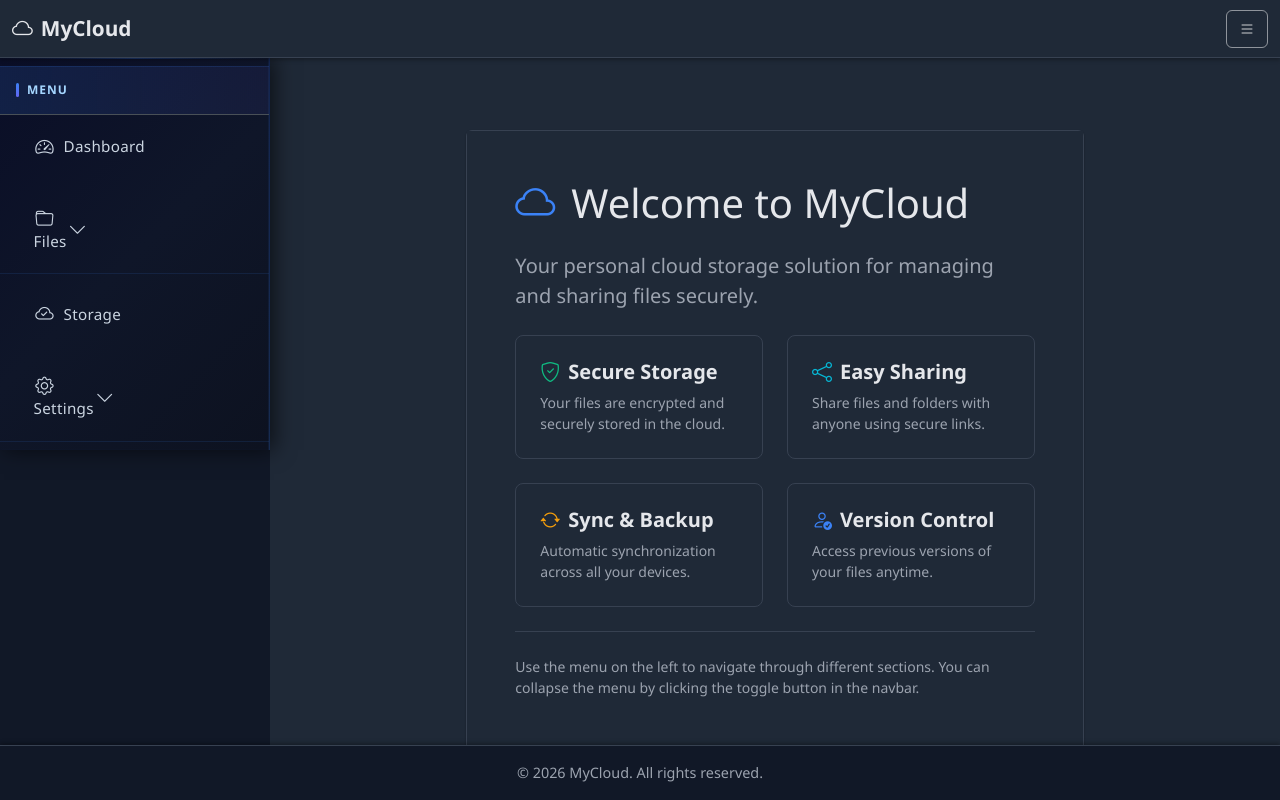
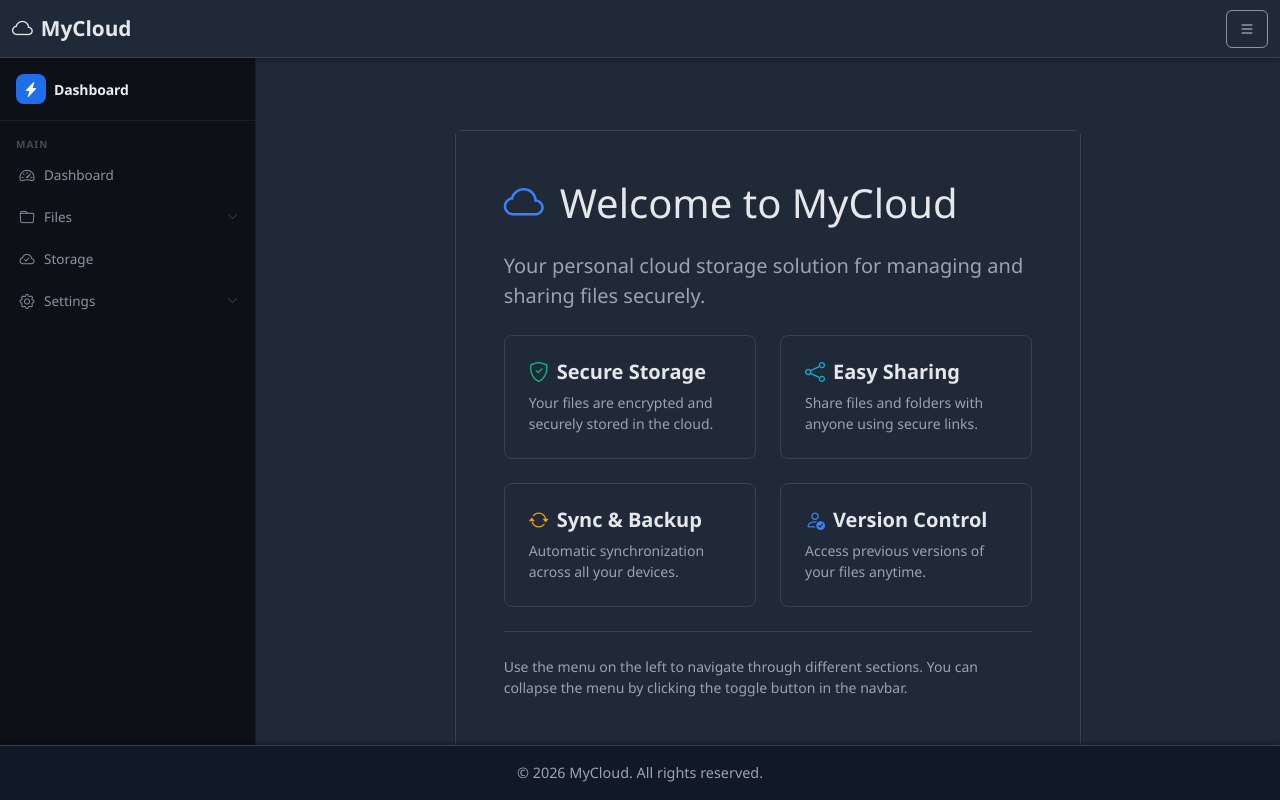
Before and after one commit to bhaskar4k/My-Cloud, an Angular app in the folder app/: page /home in a window 1280 px wide. Built offline with nearby package versions, Linux system fonts and the light colour scheme.

Commit message:
Fix side panel

```diff
--- a/app/src/app/page-components/layout/side-panel/side-panel.component.css
+++ b/app/src/app/page-components/layout/side-panel/side-panel.component.css
@@ -1,229 +1,190 @@
-/* Modern Stylish Side Panel */
+/* ========================
+   SIDEBAR SHELL
+======================== */
 .side-panel {
-  background: linear-gradient(135deg, #0a0e27 0%, #0f1629 50%, #0d1220 100%);
-  border-right: 1px solid rgba(59, 130, 246, 0.2);
-  min-width: 270px;
-  max-width: 270px;
-  overflow-y: auto;
-  overflow-x: hidden;
-  transition: all 0.3s cubic-bezier(0.4, 0, 0.2, 1);
-  position: relative;
-  box-shadow: 4px 0 20px rgba(0, 0, 0, 0.6), inset -1px 0 1px rgba(59, 130, 246, 0.1);
+  width: 256px;
+  min-width: 256px;
+  height: 100%;
+  background: #0d1117;
+  border-right: 1px solid rgba(255, 255, 255, 0.06);
   display: flex;
   flex-direction: column;
-  backdrop-filter: blur(10px);
-}
-
-.side-panel::before {
-  content: '';
-  position: absolute;
-  top: 0;
-  left: 0;
-  right: 0;
-  height: 1px;
-  background: linear-gradient(90deg, transparent, rgba(59, 130, 246, 0.3), transparent);
-  pointer-events: none;
+  overflow: hidden;
+  transition: width 0.25s ease, min-width 0.25s ease;
 }
 
 .side-panel.closed {
+  width: 0;
   min-width: 0;
-  max-width: 0;
-  border-right: none;
-  overflow: hidden;
-  box-shadow: none;
 }
 
-/* Scrollbar Styling */
-.side-panel::-webkit-scrollbar {
-  width: 6px;
+.side-panel-inner {
+  width: 256px;
+  /* keeps content stable during close animation */
+  height: 100%;
+  display: flex;
+  flex-direction: column;
+  overflow-y: auto;
+  overflow-x: hidden;
 }
 
-.side-panel::-webkit-scrollbar-track {
-  background: transparent;
+.side-panel-inner::-webkit-scrollbar {
+  width: 0;
 }
 
-.side-panel::-webkit-scrollbar-thumb {
-  background: linear-gradient(180deg, rgba(59, 130, 246, 0.4), rgba(99, 102, 241, 0.4));
-  border-radius: 10px;
-  transition: all 0.3s ease;
+/* ========================
+   BRAND HEADER
+======================== */
+.sb-brand {
+  border-bottom: 1px solid rgba(255, 255, 255, 0.06) !important;
 }
 
-.side-panel::-webkit-scrollbar-thumb:hover {
-  background: linear-gradient(180deg, rgba(59, 130, 246, 0.6), rgba(99, 102, 241, 0.6));
+.sb-brand-icon {
+  width: 30px;
+  height: 30px;
+  border-radius: 8px;
+  background: #1f6feb;
+  display: flex;
+  align-items: center;
+  justify-content: center;
+  font-size: 15px;
+  color: #fff;
+  flex-shrink: 0;
 }
 
-.side-panel-content {
-  padding: 0;
-  flex: 1;
+.sb-brand-name {
+  font-size: 14px;
+  font-weight: 600;
+  color: #e6edf3;
+  letter-spacing: -0.01em;
 }
 
-.side-panel-content h5 {
-  color: #a5d6ff;
-  background: linear-gradient(90deg, rgba(59, 130, 246, 0.15) 0%, rgba(99, 102, 241, 0.08) 100%);
-  border-bottom: 1px solid rgba(59, 130, 246, 0.25);
-  border-top: 1px solid rgba(59, 130, 246, 0.15);
-  font-weight: 800;
-  padding: 1.2rem 1.5rem;
-  margin: 0.5rem 0 0 0;
-  letter-spacing: 1px;
+/* ========================
+   SECTION LABEL
+======================== */
+.sb-section-label {
+  font-size: 10px;
+  font-weight: 600;
+  color: rgba(139, 148, 158, 0.45);
+  letter-spacing: 0.1em;
   text-transform: uppercase;
-  font-size: 0.75rem;
-  display: flex;
-  align-items: center;
-  gap: 0.5rem;
-  position: relative;
 }
 
-.side-panel-content h5::before {
-  content: '';
-  width: 3px;
-  height: 14px;
-  background: linear-gradient(180deg, #3b82f6, #6366f1);
-  border-radius: 2px;
+/* ========================
+   NAV ITEM (shared base)
+======================== */
+.sb-item {
+  position: relative;
+  height: 38px;
+  padding: 0 10px;
+  border-radius: 8px;
+  border: none;
+  background: transparent;
+  color: #8b949e;
+  font-size: 13.5px;
+  font-weight: 500;
+  text-decoration: none;
+  cursor: pointer;
+  transition: background 0.15s ease, color 0.15s ease;
 }
 
-.nav-link {
-  color: #cbd5e1 !important;
-  padding: 0.9rem 1.35rem !important;
-  border: none;
-  background: transparent;
-  text-align: left;
-  cursor: pointer;
-  transition: all 0.3s cubic-bezier(0.4, 0, 0.2, 1);
-  font-size: 0.95rem;
-  display: flex;
-  align-items: center;
-  justify-content: flex-start;
-  margin: 0.4rem 0.75rem;
-  border-radius: 0.75rem;
-  font-weight: 500;
-  letter-spacing: 0.3px;
-  position: relative;
-  overflow: hidden;
+.sb-item:hover {
+  background: rgba(177, 186, 196, 0.08);
+  color: #e6edf3;
 }
 
-.nav-link::before {
+/* Active state — left accent bar */
+.sb-item.active,
+a.sb-item.active {
+  background: rgba(31, 111, 235, 0.12);
+  color: #58a6ff;
+}
+
+.sb-item.active::before,
+a.sb-item.active::before {
   content: '';
   position: absolute;
   left: 0;
-  top: 0;
-  width: 0;
-  height: 100%;
-  background: linear-gradient(90deg, rgba(59, 130, 246, 0.2), transparent);
-  transition: width 0.3s ease;
-  border-radius: 0.75rem;
+  top: 7px;
+  bottom: 7px;
+  width: 3px;
+  background: #1f6feb;
+  border-radius: 0 3px 3px 0;
 }
 
-.nav-link:hover {
-  background-color: rgba(59, 130, 246, 0.1);
-  color: #a5d6ff !important;
-  transform: translateX(6px);
-  box-shadow: inset 0 0 12px rgba(59, 130, 246, 0.1);
-}
-
-.nav-link:hover::before {
-  width: 100%;
-}
-
-.nav-link:hover i {
-  color: #60a5fa;
-  transform: scale(1.15) rotate(5deg);
-}
-
-.nav-link.active {
-  background: linear-gradient(90deg, rgba(59, 130, 246, 0.25) 0%, rgba(99, 102, 241, 0.15) 100%);
-  color: #a5d6ff !important;
-  border-left: 3px solid #3b82f6;
-  padding-left: calc(1.35rem - 3px) !important;
-  font-weight: 700;
-  box-shadow: 0 4px 12px rgba(59, 130, 246, 0.15), inset 0 0 12px rgba(59, 130, 246, 0.08);
-}
-
-.nav-link.active i {
-  color: #60a5fa;
-  transform: scale(1.2);
-}
-
-.nav-link i {
-  width: 22px;
-  height: 22px;
-  margin-right: 0.85rem;
-  font-size: 1.15rem;
-  transition: all 0.3s cubic-bezier(0.4, 0, 0.2, 1);
-  display: flex;
-  align-items: center;
-  justify-content: center;
+/* ========================
+   ICONS
+======================== */
+.sb-icon {
+  width: 18px;
+  font-size: 15px;
+  text-align: center;
   flex-shrink: 0;
 }
 
-.menu-item-group {
-  border-bottom: 1px solid rgba(59, 130, 246, 0.12);
-  margin: 0.5rem 0;
-  transition: all 0.3s ease;
+/* ========================
+   CHEVRON
+======================== */
+.sb-chevron {
+  font-size: 11px;
+  opacity: 0.45;
+  transition: transform 0.2s ease;
 }
 
-.menu-item-group:hover {
-  border-bottom-color: rgba(59, 130, 246, 0.2);
+.sb-item.expanded .sb-chevron {
+  transform: rotate(180deg);
 }
 
-/* Submenu Styling */
-.submenu {
-  background: linear-gradient(180deg, rgba(30, 58, 138, 0.2) 0%, rgba(15, 23, 42, 0.5) 100%);
-  border-left: 3px solid rgba(59, 130, 246, 0.25);
-  border-radius: 0.5rem;
-  margin: 0.3rem 0.75rem 0.3rem 0.75rem;
+/* ========================
+   SUBMENU
+======================== */
+.sb-submenu {
+  padding-left: 10px;
+  max-height: 0;
   overflow: hidden;
-  transition: all 0.3s ease;
+  opacity: 0;
+  transition: max-height 0.25s ease, opacity 0.2s ease;
+  margin-bottom: 0;
 }
 
-.submenu:hover {
-  background: linear-gradient(180deg, rgba(30, 58, 138, 0.3) 0%, rgba(15, 23, 42, 0.6) 100%);
-  border-left-color: rgba(59, 130, 246, 0.4);
-  box-shadow: inset 0 0 10px rgba(59, 130, 246, 0.05);
+.sb-submenu.open {
+  max-height: 240px;
+  opacity: 1;
+  margin-bottom: 4px;
 }
 
-.submenu-link {
-  padding-left: 2.75rem !important;
-  font-size: 0.9rem;
-  color: #b8c5d6 !important;
-  margin: 0.25rem 0 !important;
-  transition: all 0.25s cubic-bezier(0.4, 0, 0.2, 1);
-  display: block;
+.sb-subitem {
   position: relative;
+  height: 34px;
+  padding: 0 10px;
+  border-radius: 7px;
+  color: rgba(139, 148, 158, 0.75);
+  font-size: 13px;
   font-weight: 400;
-  letter-spacing: 0.2px;
+  text-decoration: none;
+  display: flex;
+  align-items: center;
+  margin-bottom: 1px;
+  transition: background 0.15s ease, color 0.15s ease;
 }
 
-.submenu-link::before {
-  content: '▸';
-  position: absolute;
-  left: 1rem;
-  color: rgba(59, 130, 246, 0.4);
-  transition: all 0.3s ease;
+.sb-subitem .sb-icon {
+  font-size: 14px;
+  /* slightly smaller than parent's 15px */
+  opacity: 0.7;
+  transition: opacity 0.15s;
 }
 
-.submenu-link:hover {
-  background-color: rgba(59, 130, 246, 0.12);
-  color: #7dd3fc !important;
-  padding-left: 3rem !important;
+.sb-subitem:hover .sb-icon,
+.sb-subitem.active .sb-icon {
+  opacity: 1;
 }
 
-.submenu-link:hover::before {
-  color: #3b82f6;
-  transform: translateX(6px);
+.sb-subitem:hover {
+  background: rgba(177, 186, 196, 0.06);
+  color: #e6edf3;
 }
 
-.submenu-link.active {
-  background: linear-gradient(90deg, rgba(59, 130, 246, 0.2), transparent);
-  color: #60a5fa !important;
-  border-left: 2px solid #3b82f6;
-  padding-left: calc(2.75rem - 2px) !important;
-  font-weight: 600;
-  box-shadow: inset 0 0 8px rgba(59, 130, 246, 0.1);
+.sb-subitem.active {
+  color: #58a6ff;
 }
-
-.submenu-link.active::before {
-  content: '▸';
-  color: #3b82f6;
-  font-weight: bold;
-}
--- a/app/src/app/page-components/layout/side-panel/side-panel.component.html
+++ b/app/src/app/page-components/layout/side-panel/side-panel.component.html
@@ -1,30 +1,49 @@
-<aside [ngClass]="{'side-panel': true, 'open': isOpen, 'closed': !isOpen}">
-    <div class="side-panel-content">
-        <h5 class="px-3 py-3 border-bottom mb-0">Menu</h5>
-        <nav class="nav flex-column">
+<aside class="side-panel" [class.open]="isOpen" [class.closed]="!isOpen">
+    <div class="side-panel-inner">
+
+        <!-- Brand Header -->
+        <div class="sb-brand border-bottom d-flex align-items-center gap-2 px-3 py-3">
+            <div class="sb-brand-icon">
+                <i class="bi bi-lightning-charge-fill"></i>
+            </div>
+            <span class="sb-brand-name">Dashboard</span>
+        </div>
+
+        <!-- Navigation -->
+        <nav class="sb-nav px-2 py-2">
+
+            <p class="sb-section-label px-2 mb-1 mt-2">Main</p>
+
             <ng-container *ngFor="let item of menuItems">
-                <!-- Menu items with submenu -->
-                <div *ngIf="hasSubmenu(item)" class="menu-item-group">
-                    <button class="nav-link d-flex justify-content-between align-items-center"
-                        (click)="toggleSubmenu(item.id)" [class.active]="isMenuExpanded(item.id)">
-                        <span>
-                            <i [ngClass]="item.icon" class="me-2"></i>{{ item.label }}
-                        </span>
-                        <i class="bi" [ngClass]="isMenuExpanded(item.id) ? 'bi-chevron-up' : 'bi-chevron-down'"></i>
+
+                <!-- Item with submenu -->
+                <div *ngIf="hasSubmenu(item)" class="sb-group mb-1">
+                    <button class="sb-item d-flex align-items-center w-100 gap-2"
+                        [class.expanded]="isMenuExpanded(item.id)" (click)="toggleSubmenu(item.id)">
+                        <i [ngClass]="item.icon" class="sb-icon"></i>
+                        <span class="flex-grow-1 text-start">{{ item.label }}</span>
+                        <i class="bi sb-chevron"
+                            [ngClass]="isMenuExpanded(item.id) ? 'bi-chevron-up' : 'bi-chevron-down'">
+                        </i>
                     </button>
-                    <div *ngIf="isMenuExpanded(item.id)" class="submenu">
-                        <a *ngFor="let subitem of item.submenu" routerLink="{{ subitem.route }}"
-                            routerLinkActive="active" class="nav-link submenu-link">
-                            <i [ngClass]="subitem.icon" class="me-2"></i>{{ subitem.label }}
+                    <div class="sb-submenu" [class.open]="isMenuExpanded(item.id)">
+                        <a *ngFor="let subitem of item.submenu" [routerLink]="subitem.route" routerLinkActive="active"
+                            class="sb-subitem d-flex align-items-center gap-2">
+                            <i [ngClass]="subitem.icon" class="sb-icon"></i>
+                            {{ subitem.label }}
                         </a>
                     </div>
                 </div>
 
-                <!-- Menu items without submenu -->
-                <a *ngIf="!hasSubmenu(item)" [routerLink]="item.route" routerLinkActive="active" class="nav-link">
-                    <i [ngClass]="item.icon" class="me-2"></i>{{ item.label }}
+                <!-- Item without submenu -->
+                <a *ngIf="!hasSubmenu(item)" [routerLink]="item.route" routerLinkActive="active"
+                    class="sb-item d-flex align-items-center gap-2 mb-1">
+                    <i [ngClass]="item.icon" class="sb-icon"></i>
+                    <span>{{ item.label }}</span>
                 </a>
+
             </ng-container>
         </nav>
+
     </div>
 </aside>
```
